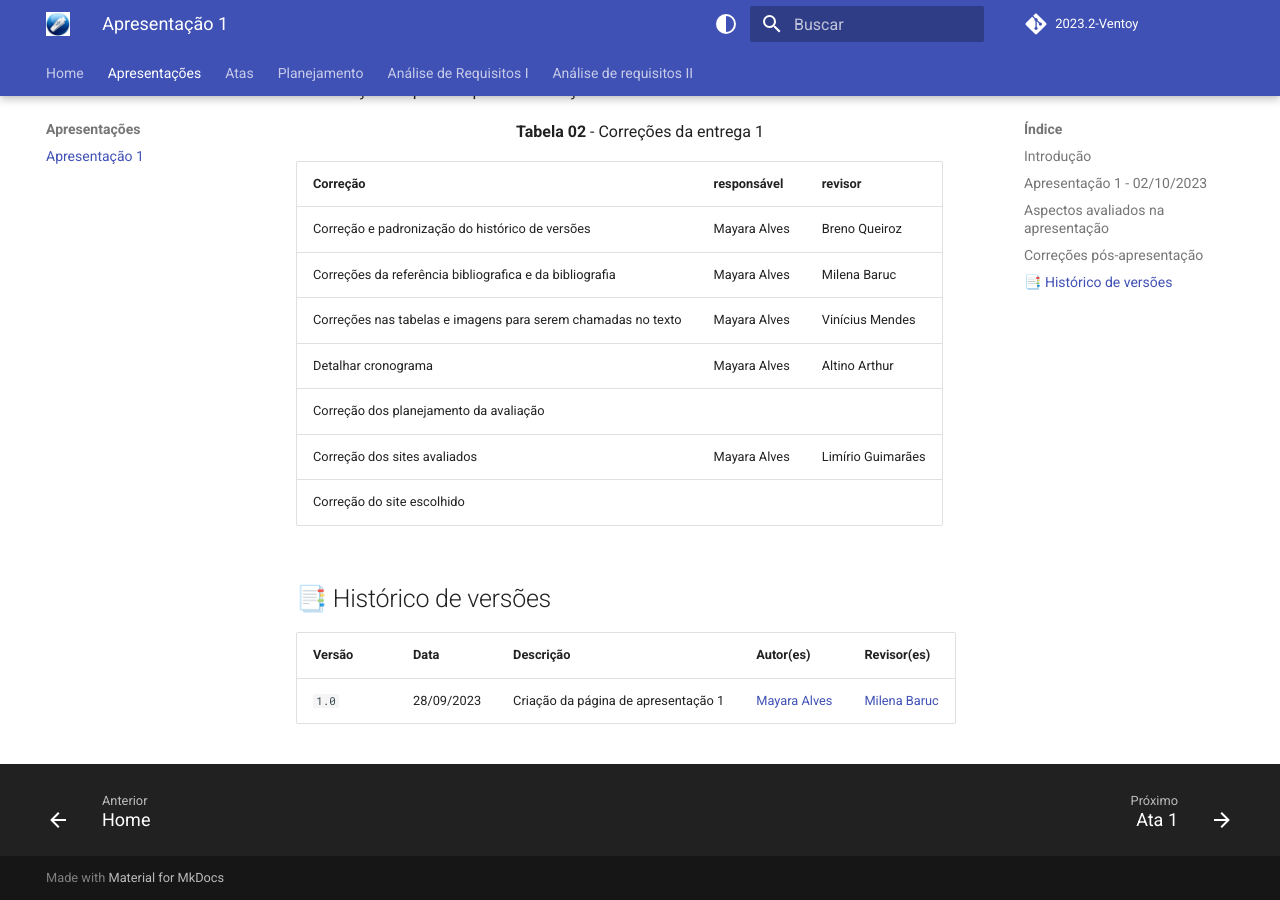
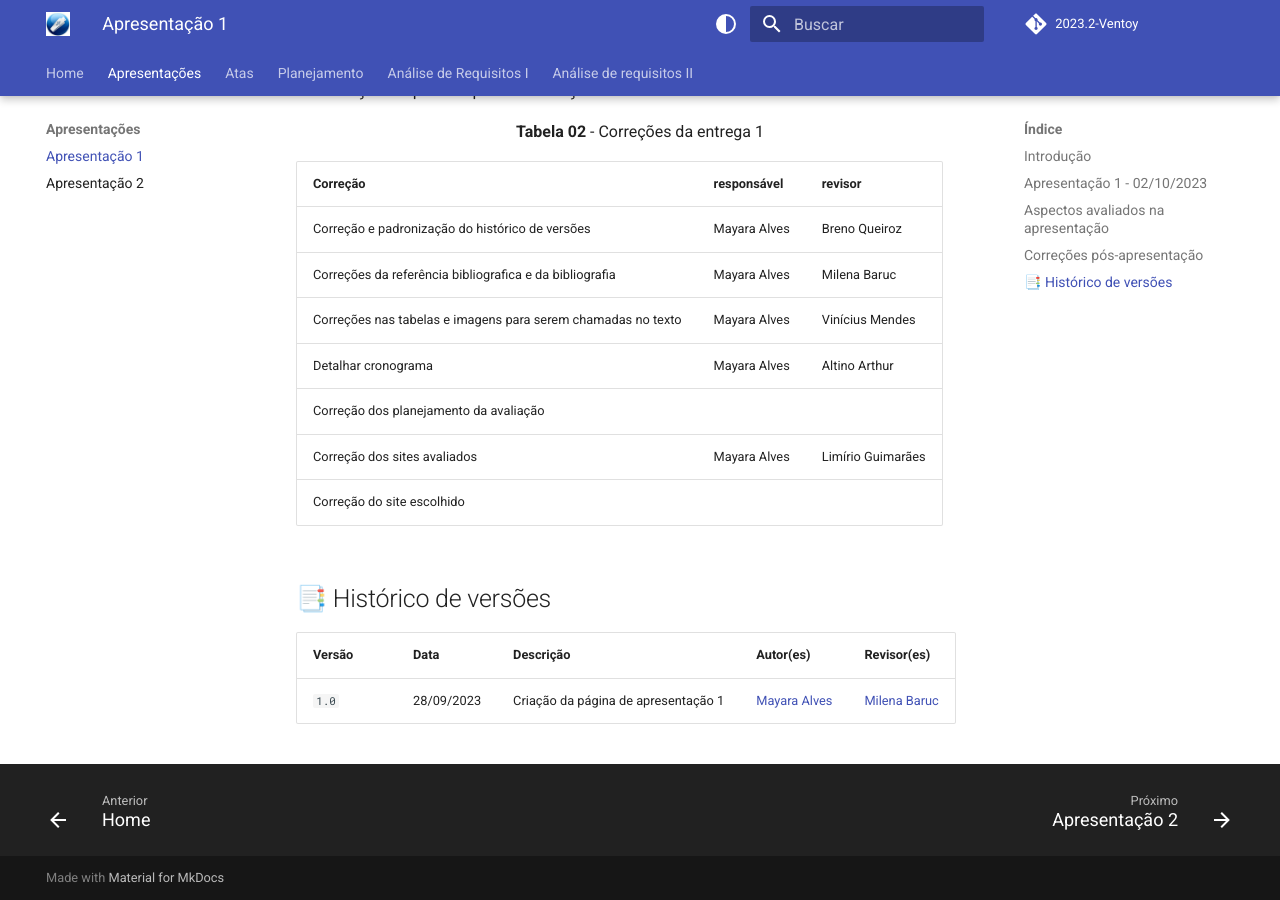
Before and after one commit to Interacao-Humano-Computador/2023.2-Ventoy, an MkDocs documentation site: the page built from docs/apresentacao/apresentacao1.md, in a window 1280 px wide and 900 px high, scrolled down 2361 px. Built offline with MkDocs 1.6.1 and Material for MkDocs 9.7.7, drawn with Linux system fonts in a browser that asks for light colours; comment, search, counter and statistics services are not loaded.

Commit message:
Update mkdocs.yml

```diff
--- a/mkdocs.yml
+++ b/mkdocs.yml
@@ -22,6 +22,7 @@ nav:
   - Home: index.md
   - Apresentações:
       - Apresentação 1: apresentacao/apresentacao1.md
+      - Apresentação 2: apresentacao/apresentacao2.md
   - Atas:
       - Ata 1: atas/ata1.md
       - Ata 2: atas/ata2.md
```
